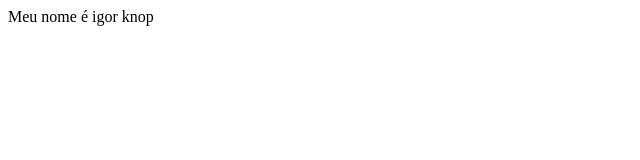
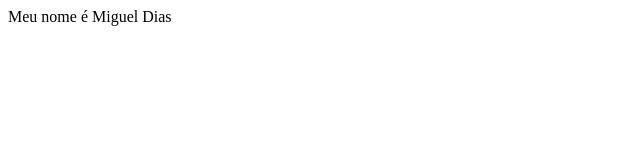
Before and after one commit to ufjf-dcc202/ufjf-dcc202-2023-3-a-atv2-Miguel-Dias-112, a plain HTML site: page index.html in a window 1280 px wide. Shown: the full height of the page, 0-640 px from the left. Drawn offline with Linux system fonts and the light colour scheme.

Commit message:
adiciona conteudo

```diff
--- a/index.html
+++ b/index.html
@@ -7,6 +7,6 @@
     <title>dcc 2020 Atividade 2</title>
 </head>
 <body>
-    Meu nome é igor knop
+    Meu nome é Miguel Dias
 </body>
 </html>
```
